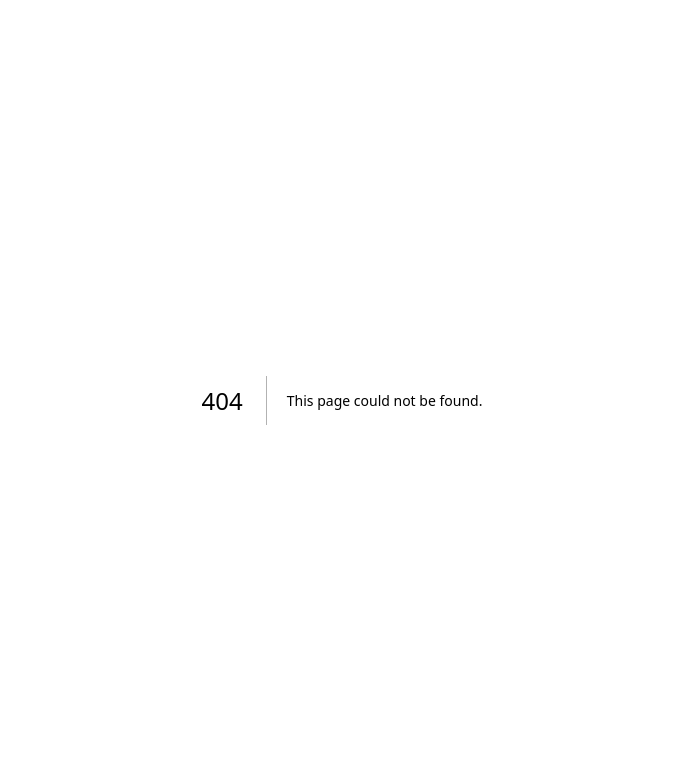
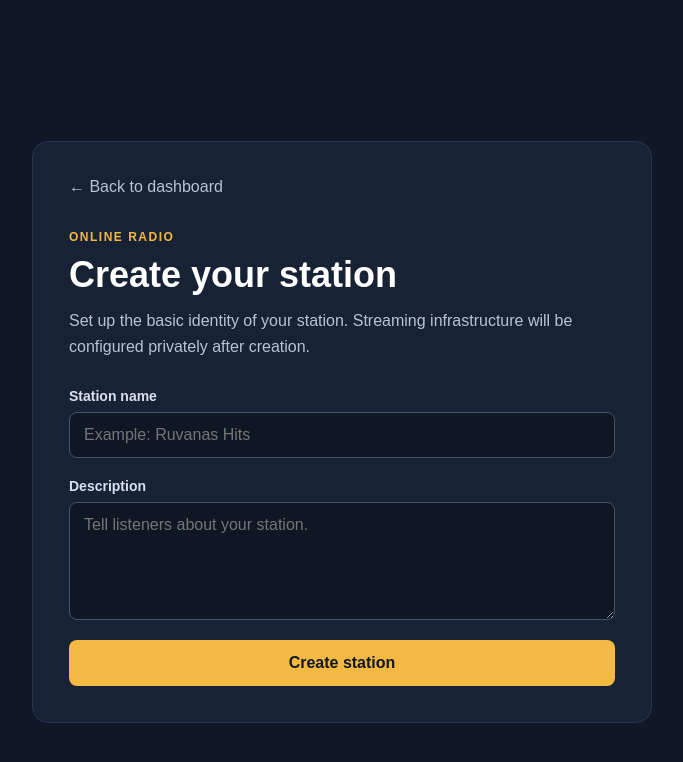
Before and after one commit to Musicutd/ruvanas-platform, a Next.js app: page /stations/new in a window 1280 px wide. Before the commit this address had no page. Shown: the top 762 px of the page, without its empty margins (298-981 px from the left). Built offline with nearby package versions, Linux system fonts and the light colour scheme.

Commit message:
Create page.js

```diff
--- /dev/null
+++ b/app/stations/new/page.js
@@ -0,0 +1,191 @@
+"use client";
+
+import { useState } from "react";
+import { useRouter } from "next/navigation";
+
+export default function NewStationPage() {
+  const router = useRouter();
+  const [form, setForm] = useState({
+    name: "",
+    description: ""
+  });
+  const [error, setError] = useState("");
+  const [loading, setLoading] = useState(false);
+
+  function updateField(event) {
+    setForm((current) => ({
+      ...current,
+      [event.target.name]: event.target.value
+    }));
+  }
+
+  async function handleSubmit(event) {
+    event.preventDefault();
+    setError("");
+    setLoading(true);
+
+    try {
+      const response = await fetch("/api/stations", {
+        method: "POST",
+        headers: {
+          "Content-Type": "application/json"
+        },
+        body: JSON.stringify(form)
+      });
+
+      const data = await response.json();
+
+      if (!response.ok) {
+        setError(data.error || "Unable to create station.");
+        return;
+      }
+
+      router.push(`/stations/${data.station.id}`);
+      router.refresh();
+    } catch {
+      setError("A connection error occurred. Please try again.");
+    } finally {
+      setLoading(false);
+    }
+  }
+
+  return (
+    <main style={styles.page}>
+      <section style={styles.card}>
+        <a href="/dashboard" style={styles.backLink}>
+          ← Back to dashboard
+        </a>
+
+        <p style={styles.eyebrow}>ONLINE RADIO</p>
+        <h1 style={styles.title}>Create your station</h1>
+        <p style={styles.subtitle}>
+          Set up the basic identity of your station. Streaming infrastructure
+          will be configured privately after creation.
+        </p>
+
+        <form onSubmit={handleSubmit} style={styles.form}>
+          <label style={styles.label}>
+            Station name
+            <input
+              style={styles.input}
+              type="text"
+              name="name"
+              value={form.name}
+              onChange={updateField}
+              placeholder="Example: Ruvanas Hits"
+              required
+            />
+          </label>
+
+          <label style={styles.label}>
+            Description
+            <textarea
+              style={styles.textarea}
+              name="description"
+              value={form.description}
+              onChange={updateField}
+              placeholder="Tell listeners about your station."
+              rows={5}
+            />
+          </label>
+
+          {error ? <p style={styles.error}>{error}</p> : null}
+
+          <button type="submit" style={styles.button} disabled={loading}>
+            {loading ? "Creating station…" : "Create station"}
+          </button>
+        </form>
+      </section>
+    </main>
+  );
+}
+
+const styles = {
+  page: {
+    minHeight: "100vh",
+    background: "#101827",
+    color: "#ffffff",
+    display: "grid",
+    placeItems: "center",
+    padding: "32px 20px",
+    fontFamily: "Arial, sans-serif"
+  },
+  card: {
+    width: "100%",
+    maxWidth: 620,
+    background: "#182235",
+    border: "1px solid #26344d",
+    borderRadius: 16,
+    padding: 36,
+    boxSizing: "border-box"
+  },
+  backLink: {
+    color: "#b8c3d6",
+    textDecoration: "none"
+  },
+  eyebrow: {
+    color: "#f4b942",
+    letterSpacing: 1.5,
+    fontSize: 12,
+    fontWeight: 700,
+    marginTop: 34,
+    marginBottom: 10
+  },
+  title: {
+    fontSize: 36,
+    margin: "0 0 12px"
+  },
+  subtitle: {
+    color: "#b8c3d6",
+    lineHeight: 1.6,
+    margin: "0 0 28px"
+  },
+  form: {
+    display: "grid",
+    gap: 20
+  },
+  label: {
+    display: "grid",
+    gap: 8,
+    color: "#d8e0ec",
+    fontSize: 14,
+    fontWeight: 700
+  },
+  input: {
+    border: "1px solid #42526b",
+    borderRadius: 8,
+    background: "#0f1725",
+    color: "#ffffff",
+    padding: "13px 14px",
+    fontSize: 16
+  },
+  textarea: {
+    border: "1px solid #42526b",
+    borderRadius: 8,
+    background: "#0f1725",
+    color: "#ffffff",
+    padding: "13px 14px",
+    fontSize: 16,
+    resize: "vertical",
+    fontFamily: "inherit"
+  },
+  error: {
+    margin: 0,
+    border: "1px solid #a63e4a",
+    background: "#3c1d27",
+    color: "#fecdd3",
+    borderRadius: 8,
+    padding: 12,
+    lineHeight: 1.45
+  },
+  button: {
+    border: "none",
+    borderRadius: 8,
+    background: "#f4b942",
+    color: "#101827",
+    padding: "14px 18px",
+    fontSize: 16,
+    fontWeight: 800,
+    cursor: "pointer"
+  }
+};
```
